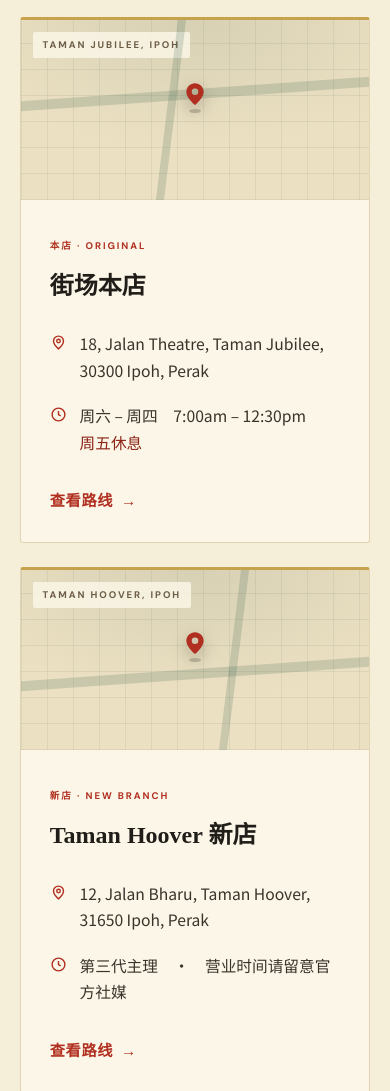
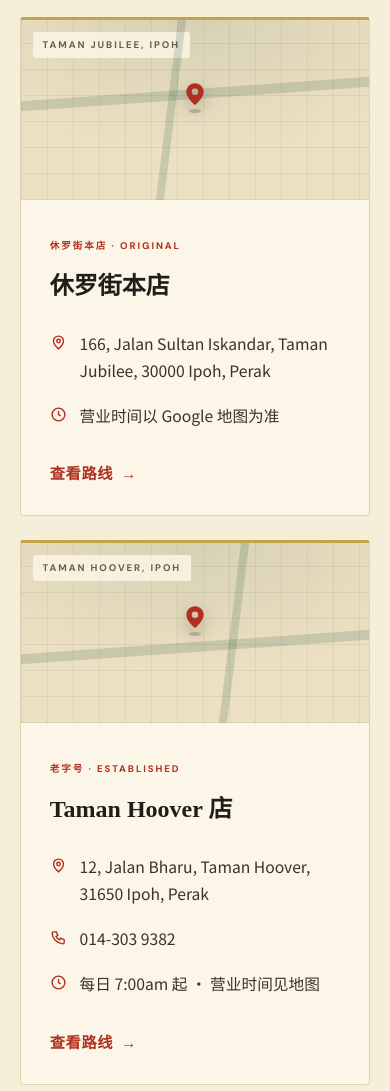
Before and after one commit to LawrenceKang-work/leekko-hakka-mee, a website: page index.html in a window 390 px wide. Shown: the part 10685-11776 px from the top of the page. Drawn offline with Linux system fonts and the light colour scheme.

Commit message:
fix(find-us): real NAP for all 3 branches from Google Business Profiles
- 休罗街本店 (Taman Jubilee): corrected address 18 Jalan Theatre ->
  166 Jalan Sultan Iskandar, 30000 Ipoh; map link by real address.
- Taman Hoover (Leekko Hakka Mee, 168-review established store): relabeled
  from "新店/New Branch" to Established, added real phone 014-303 9382.
- New store map links now query the exact GBP name "Leekko mi hakka".
- Hours: only verified ones kept; unknown -> "see Google Maps".
- i18n dict (zh/ms/en) synced for s1/s2 badge/name/hours; 125/125 keys match.
- All 3 Google Maps links verified HTTP 200.

Co-Authored-By: Claude Opus 4.8 (1M context) <noreply@anthropic.com>

```diff
--- a/index.html
+++ b/index.html
@@ -351,7 +351,7 @@
         <p class="sf-tagline" data-i18n="find.fTag">「从一个小档口，到第二间店。招牌已经挂上，我们准备好了。」</p>
         <div class="store-row">
           <svg viewBox="0 0 24 24" fill="none" stroke-width="2"><path d="M12 21s-7-6-7-11a7 7 0 1114 0c0 5-7 11-7 11z"/><circle cx="12" cy="10" r="2.5"/></svg>
-          <a href="https://www.google.com/maps/search/?api=1&amp;query=Leekko%20Hakka%20Mee%20Bandar%20Cyber%20Ipoh" target="_blank" rel="noopener noreferrer">No. 26, Jalan Lapangan Siber 6, Bandar Cyber, 31350 Ipoh, Perak</a>
+          <a href="https://www.google.com/maps/search/?api=1&amp;query=Leekko%20mi%20hakka%2C%20Bandar%20Cyber%2C%20Ipoh" target="_blank" rel="noopener noreferrer">No. 26, Jalan Lapangan Siber 6, Bandar Cyber, 31350 Ipoh, Perak</a>
         </div>
         <div class="store-row">
           <svg viewBox="0 0 24 24" fill="none" stroke-width="2"><path d="M5 4h4l2 5-2.5 1.5a11 11 0 005 5L15 13l5 2v4a2 2 0 01-2 2A16 16 0 013 6a2 2 0 012-2z"/></svg>
@@ -362,7 +362,7 @@
           <span data-i18n="find.fHours">每日 7:00am – 1:00pm<br><span class="closed">每逢星期五休息</span></span>
         </div>
         <div class="sf-cta">
-          <a class="btn btn-primary" href="https://www.google.com/maps/search/?api=1&amp;query=Leekko%20Hakka%20Mee%20Bandar%20Cyber%20Ipoh" target="_blank" rel="noopener noreferrer" data-i18n="find.directions">查看路线 <span class="arr">→</span></a>
+          <a class="btn btn-primary" href="https://www.google.com/maps/search/?api=1&amp;query=Leekko%20mi%20hakka%2C%20Bandar%20Cyber%2C%20Ipoh" target="_blank" rel="noopener noreferrer" data-i18n="find.directions">查看路线 <span class="arr">→</span></a>
         </div>
       </div>
     </article>
@@ -370,7 +370,7 @@
     <h3 class="more-stores-label reveal" data-i18n="find.more">其他门店 · More Locations</h3>
     <div class="stores">
       <article class="store-card reveal">
-        <a class="store-map" href="https://www.google.com/maps/search/?api=1&amp;query=Leekko%20Hakka%20Mee%20Taman%20Jubilee%20Ipoh" target="_blank" rel="noopener noreferrer" aria-label="在 Google 地图查看 街场本店">
+        <a class="store-map" href="https://www.google.com/maps/search/?api=1&amp;query=166%20Jalan%20Sultan%20Iskandar%2C%20Taman%20Jubilee%2C%20Ipoh" target="_blank" rel="noopener noreferrer" aria-label="在 Google 地图查看 休罗街本店">
           <span class="tag">Taman Jubilee, Ipoh</span>
           <div class="road h" style="top:38%"></div>
           <div class="road v" style="left:42%"></div>
@@ -379,24 +379,24 @@
           </div>
         </a>
         <div class="store-info">
-          <span class="badge" data-i18n="find.s1Badge">本店 · Original</span>
-          <h3 data-i18n="find.s1Name">街场本店</h3>
+          <span class="badge" data-i18n="find.s1Badge">休罗街本店 · Original</span>
+          <h3 data-i18n="find.s1Name">休罗街本店</h3>
           <div class="store-row">
             <svg viewBox="0 0 24 24" fill="none" stroke-width="2"><path d="M12 21s-7-6-7-11a7 7 0 1114 0c0 5-7 11-7 11z"/><circle cx="12" cy="10" r="2.5"/></svg>
-            <a href="https://www.google.com/maps/search/?api=1&amp;query=Leekko%20Hakka%20Mee%20Taman%20Jubilee%20Ipoh" target="_blank" rel="noopener noreferrer">18, Jalan Theatre, Taman Jubilee, 30300 Ipoh, Perak</a>
+            <a href="https://www.google.com/maps/search/?api=1&amp;query=166%20Jalan%20Sultan%20Iskandar%2C%20Taman%20Jubilee%2C%20Ipoh" target="_blank" rel="noopener noreferrer">166, Jalan Sultan Iskandar, Taman Jubilee, 30000 Ipoh, Perak</a>
           </div>
           <div class="store-row">
             <svg viewBox="0 0 24 24" fill="none" stroke-width="2"><circle cx="12" cy="12" r="9"/><path d="M12 7v5l3 2"/></svg>
-            <span data-i18n="find.s1Hours">周六 – 周四　7:00am – 12:30pm<br><span class="closed">周五休息</span></span>
+            <span data-i18n="find.s1Hours">营业时间以 Google 地图为准</span>
           </div>
           <div class="store-cta">
-            <a class="store-link" href="https://www.google.com/maps/search/?api=1&amp;query=Leekko%20Hakka%20Mee%20Taman%20Jubilee%20Ipoh" target="_blank" rel="noopener noreferrer" data-i18n="find.directions">查看路线 <span class="arr">→</span></a>
+            <a class="store-link" href="https://www.google.com/maps/search/?api=1&amp;query=166%20Jalan%20Sultan%20Iskandar%2C%20Taman%20Jubilee%2C%20Ipoh" target="_blank" rel="noopener noreferrer" data-i18n="find.directions">查看路线 <span class="arr">→</span></a>
           </div>
         </div>
       </article>
 
       <article class="store-card reveal d1">
-        <a class="store-map" href="https://www.google.com/maps/search/?api=1&amp;query=Leekko%20Hakka%20Mee%20Taman%20Hoover%20Ipoh" target="_blank" rel="noopener noreferrer" aria-label="在 Google 地图查看 Taman Hoover 新店">
+        <a class="store-map" href="https://www.google.com/maps/search/?api=1&amp;query=Leekko%20Hakka%20Mee%2C%20Taman%20Hoover%2C%20Ipoh" target="_blank" rel="noopener noreferrer" aria-label="在 Google 地图查看 Taman Hoover 店">
           <span class="tag">Taman Hoover, Ipoh</span>
           <div class="road h" style="top:55%"></div>
           <div class="road v" style="left:60%"></div>
@@ -405,18 +405,22 @@
           </div>
         </a>
         <div class="store-info">
-          <span class="badge" data-i18n="find.s2Badge">新店 · New Branch</span>
-          <h3 data-i18n="find.s2Name">Taman Hoover 新店</h3>
+          <span class="badge" data-i18n="find.s2Badge">老字号 · Established</span>
+          <h3 data-i18n="find.s2Name">Taman Hoover 店</h3>
           <div class="store-row">
             <svg viewBox="0 0 24 24" fill="none" stroke-width="2"><path d="M12 21s-7-6-7-11a7 7 0 1114 0c0 5-7 11-7 11z"/><circle cx="12" cy="10" r="2.5"/></svg>
-            <a href="https://www.google.com/maps/search/?api=1&amp;query=Leekko%20Hakka%20Mee%20Taman%20Hoover%20Ipoh" target="_blank" rel="noopener noreferrer">12, Jalan Bharu, Taman Hoover, 31650 Ipoh, Perak</a>
+            <a href="https://www.google.com/maps/search/?api=1&amp;query=Leekko%20Hakka%20Mee%2C%20Taman%20Hoover%2C%20Ipoh" target="_blank" rel="noopener noreferrer">12, Jalan Bharu, Taman Hoover, 31650 Ipoh, Perak</a>
+          </div>
+          <div class="store-row">
+            <svg viewBox="0 0 24 24" fill="none" stroke-width="2"><path d="M5 4h4l2 5-2.5 1.5a11 11 0 005 5L15 13l5 2v4a2 2 0 01-2 2A16 16 0 013 6a2 2 0 012-2z"/></svg>
+            <a href="tel:+60143039382">014-303 9382</a>
           </div>
           <div class="store-row">
             <svg viewBox="0 0 24 24" fill="none" stroke-width="2"><circle cx="12" cy="12" r="9"/><path d="M12 7v5l3 2"/></svg>
-            <span data-i18n="find.s2Hours">第三代主理　·　营业时间请留意官方社媒</span>
+            <span data-i18n="find.s2Hours">每日 7:00am 起 · 营业时间见地图</span>
           </div>
           <div class="store-cta">
-            <a class="store-link" href="https://www.google.com/maps/search/?api=1&amp;query=Leekko%20Hakka%20Mee%20Taman%20Hoover%20Ipoh" target="_blank" rel="noopener noreferrer" data-i18n="find.directions">查看路线 <span class="arr">→</span></a>
+            <a class="store-link" href="https://www.google.com/maps/search/?api=1&amp;query=Leekko%20Hakka%20Mee%2C%20Taman%20Hoover%2C%20Ipoh" target="_blank" rel="noopener noreferrer" data-i18n="find.directions">查看路线 <span class="arr">→</span></a>
           </div>
         </div>
       </article>
--- a/leekko/i18n.js
+++ b/leekko/i18n.js
@@ -140,12 +140,12 @@
     'find.fHours':   { zh: '每日 7:00am – 1:00pm<br><span class="closed">每逢星期五休息</span>', ms: 'Setiap hari 7:00am – 1:00pm<br><span class="closed">Tutup setiap Jumaat</span>', en: 'Daily 7:00am – 1:00pm<br><span class="closed">Closed on Fridays</span>' },
     'find.directions':{ zh: '查看路线 <span class="arr">→</span>', ms: 'Lihat Laluan <span class="arr">→</span>', en: 'Get Directions <span class="arr">→</span>' },
     'find.more':     { zh: '其他门店 · More Locations', ms: 'Lokasi Lain', en: 'More Locations' },
-    'find.s1Badge':  { zh: '本店 · Original', ms: 'Kedai Asal', en: 'Original' },
-    'find.s1Name':   { zh: '街场本店', ms: 'Kedai Asal (Pekan)', en: 'The Original (Town)' },
-    'find.s1Hours':  { zh: '周六 – 周四　7:00am – 12:30pm<br><span class="closed">周五休息</span>', ms: 'Sabtu – Khamis　7:00am – 12:30pm<br><span class="closed">Tutup Jumaat</span>', en: 'Sat – Thu　7:00am – 12:30pm<br><span class="closed">Closed Fri</span>' },
-    'find.s2Badge':  { zh: '新店 · New Branch', ms: 'Cawangan Baharu', en: 'New Branch' },
-    'find.s2Name':   { zh: 'Taman Hoover 新店', ms: 'Cawangan Taman Hoover', en: 'Taman Hoover Branch' },
-    'find.s2Hours':  { zh: '第三代主理　·　营业时间请留意官方社媒', ms: 'Dikendalikan generasi ketiga　·　Sila semak media sosial rasmi untuk waktu operasi', en: 'Run by the third generation　·　Check our social media for opening hours' },
+    'find.s1Badge':  { zh: '休罗街本店 · Original', ms: 'Cawangan Asal', en: 'Original' },
+    'find.s1Name':   { zh: '休罗街本店', ms: 'Kedai Jalan Sultan Iskandar', en: 'Jalan Sultan Iskandar' },
+    'find.s1Hours':  { zh: '营业时间以 Google 地图为准', ms: 'Waktu operasi ikut Google Maps', en: 'See Google Maps for opening hours' },
+    'find.s2Badge':  { zh: '老字号 · Established', ms: 'Sejak Lama', en: 'Established' },
+    'find.s2Name':   { zh: 'Taman Hoover 店', ms: 'Cawangan Taman Hoover', en: 'Taman Hoover' },
+    'find.s2Hours':  { zh: '每日 7:00am 起 · 营业时间见地图', ms: 'Setiap hari dari 7:00am · lihat Google Maps', en: 'Daily from 7:00am · see Google Maps' },
 
     /* ---- GALLERY ---- */
     'gal.eyebrow': { zh: '影像 · Gallery', ms: 'Galeri', en: 'Gallery' },
```
